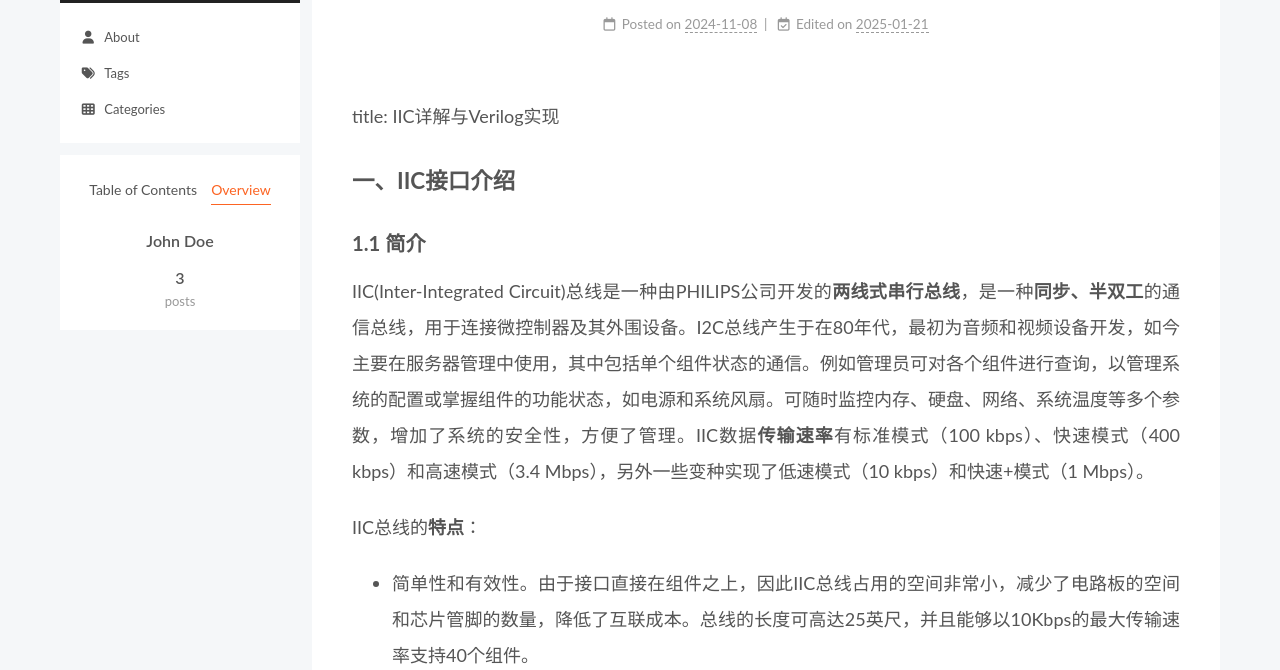
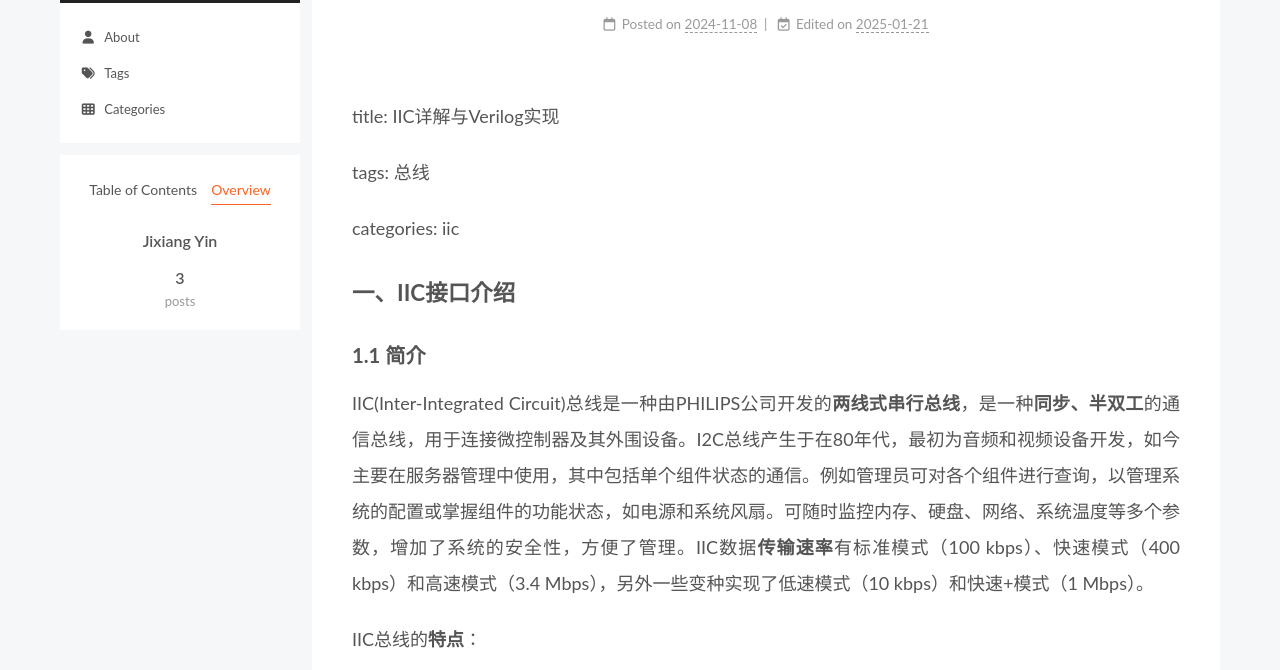
Before and after one commit to yinjixiang/yinjixiang.github.io, a plain HTML site: page 2024/11/08/I2C详解与Verilog实现/index.html in a window 1280 px wide. Both pictures are taken after a click on the item "Overview". Shown: the part 75-745 px from the top of the page. Drawn offline with nearby package versions, Linux system fonts and the light colour scheme.

Commit message:
Site updated: 2025-01-21 19:55:19

```diff
--- a/2024/11/08/I2C详解与Verilog实现/index.html
+++ b/2024/11/08/I2C详解与Verilog实现/index.html
@@ -20,12 +20,12 @@
 
 <script class="next-config" data-name="main" type="application/json">{"hostname":"example.com","root":"/","images":"/images","scheme":"Pisces","darkmode":false,"version":"8.13.0","exturl":false,"sidebar":{"position":"left","display":"post","padding":18,"offset":12},"copycode":{"enable":false,"style":null},"bookmark":{"enable":false,"color":"#222","save":"auto"},"mediumzoom":false,"lazyload":false,"pangu":false,"comments":{"style":"tabs","active":null,"storage":true,"lazyload":false,"nav":null},"stickytabs":false,"motion":{"enable":true,"async":false,"transition":{"post_block":"fadeIn","post_header":"fadeInDown","post_body":"fadeInDown","coll_header":"fadeInLeft","sidebar":"fadeInUp"}},"prism":false,"i18n":{"placeholder":"Searching...","empty":"We didn't find any results for the search: ${query}","hits_time":"${hits} results found in ${time} ms","hits":"${hits} results found"}}</script><script src="/js/config.js"></script>
 
-    <meta name="description" content="title: IIC详解与Verilog实现 一、IIC接口介绍1.1 简介 IIC(Inter-Integrated Circuit)总线是一种由PHILIPS公司开发的两线式串行总线，是一种同步、半双工的通信总线，用于连接微控制器及其外围设备。I2C总线产生于在80年代，最初为音频和视频设备开发，如今主要在服务器管理中使用，其中包括单个组件状态的通信。例如管理员可对各个组件进行查询，以管理系统">
+    <meta name="description" content="title: IIC详解与Verilog实现 tags: 总线 categories: iic     一、IIC接口介绍1.1 简介 IIC(Inter-Integrated Circuit)总线是一种由PHILIPS公司开发的两线式串行总线，是一种同步、半双工的通信总线，用于连接微控制器及其外围设备。I2C总线产生于在80年代，最初为音频和视频设备开发，如今主要在服务器管理中使用，其中包括单个">
 <meta property="og:type" content="article">
 <meta property="og:title" content="Hexo">
 <meta property="og:url" content="http://example.com/2024/11/08/I2C%E8%AF%A6%E8%A7%A3%E4%B8%8EVerilog%E5%AE%9E%E7%8E%B0/index.html">
 <meta property="og:site_name" content="Hexo">
-<meta property="og:description" content="title: IIC详解与Verilog实现 一、IIC接口介绍1.1 简介 IIC(Inter-Integrated Circuit)总线是一种由PHILIPS公司开发的两线式串行总线，是一种同步、半双工的通信总线，用于连接微控制器及其外围设备。I2C总线产生于在80年代，最初为音频和视频设备开发，如今主要在服务器管理中使用，其中包括单个组件状态的通信。例如管理员可对各个组件进行查询，以管理系统">
+<meta property="og:description" content="title: IIC详解与Verilog实现 tags: 总线 categories: iic     一、IIC接口介绍1.1 简介 IIC(Inter-Integrated Circuit)总线是一种由PHILIPS公司开发的两线式串行总线，是一种同步、半双工的通信总线，用于连接微控制器及其外围设备。I2C总线产生于在80年代，最初为音频和视频设备开发，如今主要在服务器管理中使用，其中包括单个">
 <meta property="og:locale" content="en_US">
 <meta property="og:image" content="https://i-blog.csdnimg.cn/blog_migrate/82b9962d635c2a63d416701a3aa9f8e7.jpeg">
 <meta property="og:image" content="https://i-blog.csdnimg.cn/blog_migrate/4f836deb6cff019628f7b81bc35deb7e.jpeg">
@@ -33,8 +33,8 @@
 <meta property="og:image" content="https://img2023.cnblogs.com/blog/2504661/202407/2504661-20240729164510784-680193053.jpg">
 <meta property="og:image" content="https://img2023.cnblogs.com/blog/2504661/202407/2504661-20240729164513391-2141595289.jpg">
 <meta property="article:published_time" content="2024-11-08T14:05:59.150Z">
-<meta property="article:modified_time" content="2025-01-21T11:46:38.976Z">
-<meta property="article:author" content="John Doe">
+<meta property="article:modified_time" content="2025-01-21T11:54:53.255Z">
+<meta property="article:author" content="Jixiang Yin">
 <meta name="twitter:card" content="summary">
 <meta name="twitter:image" content="https://i-blog.csdnimg.cn/blog_migrate/82b9962d635c2a63d416701a3aa9f8e7.jpeg">
 
@@ -128,7 +128,7 @@
 
         <div class="site-overview-wrap sidebar-panel">
           <div class="site-author site-overview-item animated" itemprop="author" itemscope itemtype="http://schema.org/Person">
-  <p class="site-author-name" itemprop="name">John Doe</p>
+  <p class="site-author-name" itemprop="name">Jixiang Yin</p>
   <div class="site-description" itemprop="description"></div>
 </div>
 <div class="site-state-wrap site-overview-item animated">
@@ -179,7 +179,7 @@
 
     <span hidden itemprop="author" itemscope itemtype="http://schema.org/Person">
       <meta itemprop="image" content="/images/avatar.gif">
-      <meta itemprop="name" content="John Doe">
+      <meta itemprop="name" content="Jixiang Yin">
     </span>
 
     <span hidden itemprop="publisher" itemscope itemtype="http://schema.org/Organization">
@@ -211,7 +211,7 @@
         <i class="far fa-calendar-check"></i>
       </span>
       <span class="post-meta-item-text">Edited on</span>
-      <time title="Modified: 2025-01-21 19:46:38" itemprop="dateModified" datetime="2025-01-21T19:46:38+08:00">2025-01-21</time>
+      <time title="Modified: 2025-01-21 19:54:53" itemprop="dateModified" datetime="2025-01-21T19:54:53+08:00">2025-01-21</time>
     </span>
 
 
@@ -225,6 +225,8 @@
 
     <div class="post-body" itemprop="articleBody">
         <p>title: IIC详解与Verilog实现</p>
+<p>tags: 总线</p>
+<p>categories: iic    </p>
 <h3 id="一、IIC接口介绍"><a href="#一、IIC接口介绍" class="headerlink" title="一、IIC接口介绍"></a>一、IIC接口介绍</h3><h4 id="1-1-简介"><a href="#1-1-简介" class="headerlink" title="1.1 简介"></a>1.1 简介</h4><p> IIC(Inter-Integrated Circuit)总线是一种由PHILIPS公司开发的<strong>两线式串行总线</strong>，是一种<strong>同步、半双工</strong>的通信总线，用于连接微控制器及其外围设备。I2C总线产生于在80年代，最初为音频和视频设备开发，如今主要在服务器管理中使用，其中包括单个组件状态的通信。例如管理员可对各个组件进行查询，以管理系统的配置或掌握组件的功能状态，如电源和系统风扇。可随时监控内存、硬盘、网络、系统温度等多个参数，增加了系统的安全性，方便了管理。IIC数据<strong>传输速率</strong>有标准模式（100 kbps）、快速模式（400 kbps）和高速模式（3.4 Mbps），另外一些变种实现了低速模式（10 kbps）和快速+模式（1 Mbps）。</p>
 <p>IIC总线的<strong>特点</strong>：</p>
 <ul>
@@ -341,7 +343,7 @@
   <span class="with-love">
     <i class="fa fa-heart"></i>
   </span>
-  <span class="author" itemprop="copyrightHolder">John Doe</span>
+  <span class="author" itemprop="copyrightHolder">Jixiang Yin</span>
 </div>
   <div class="powered-by">Powered by <a href="https://hexo.io/" rel="noopener" target="_blank">Hexo</a> & <a href="https://theme-next.js.org/pisces/" rel="noopener" target="_blank">NexT.Pisces</a>
   </div>
```
Also changed, not shown: 2022/09/19/C学习笔记/index.html (+4 -4 lines), 2024/11/08/FPGA 八股文/index.html (+4 -4 lines), archives/2022/09/index.html (+3 -3 lines), archives/2022/index.html (+3 -3 lines), archives/2024/11/index.html (+3 -3 lines), archives/2024/index.html (+3 -3 lines), archives/index.html (+3 -3 lines), index.html (+9 -7 lines).
